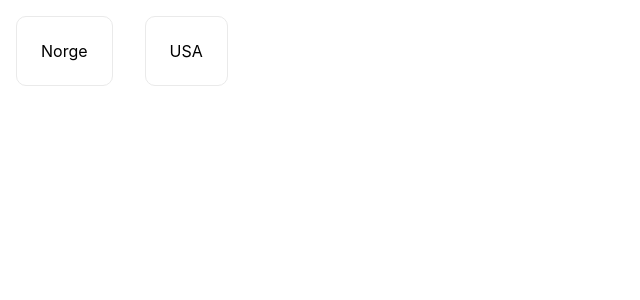
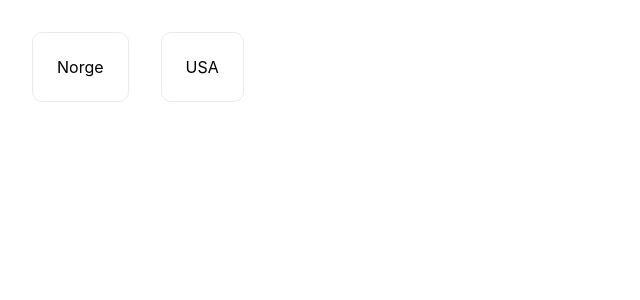
Before and after one commit to Sharpness-B/unknown-source, a Next.js app: page /components/_QuizSwitch in a window 1280 px wide. Shown: the top 300 px of the page, without its empty margins (0-640 px from the left). Built offline with nearby package versions, Linux system fonts and the light colour scheme.

Commit message:
pos fixed combines absolute and sticky

```diff
--- a/styles/QuizSwitch.module.css
+++ b/styles/QuizSwitch.module.css
@@ -1,7 +1,7 @@
 .container {
-    position: sticky;
+    position: fixed;
     top: 1rem;
-    left: 0;
+    left: 1rem;
 }
 
 .quizswitch {
```
